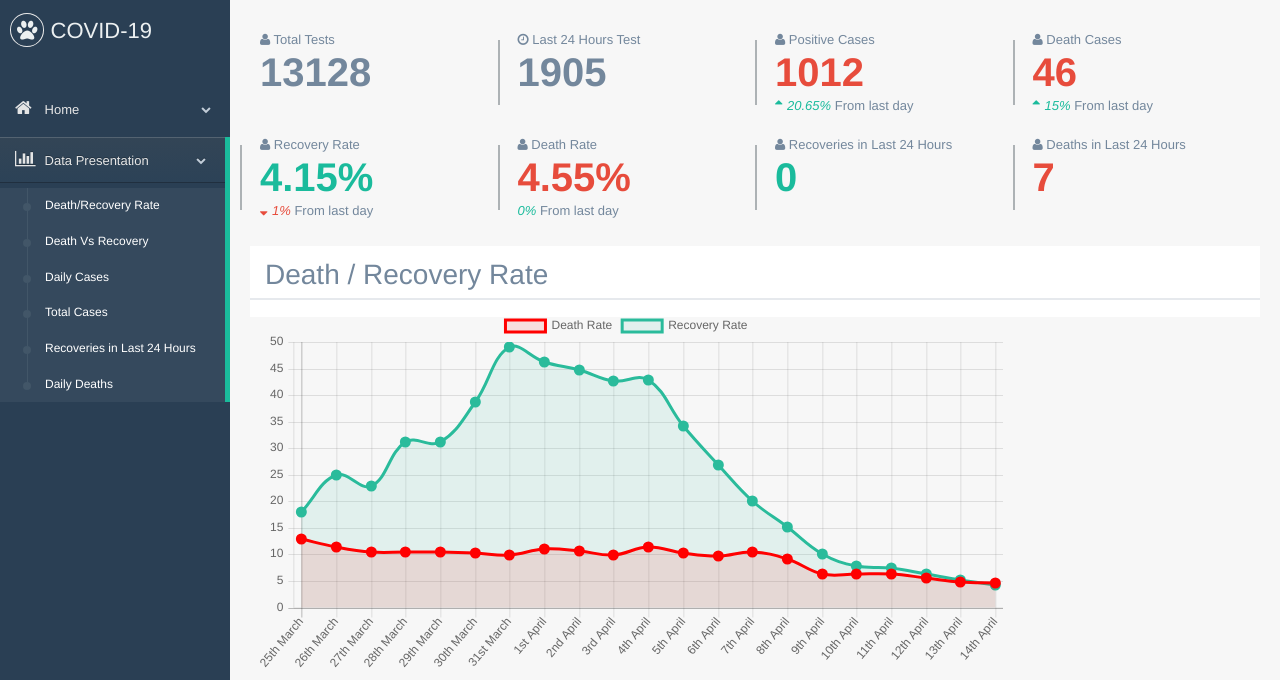
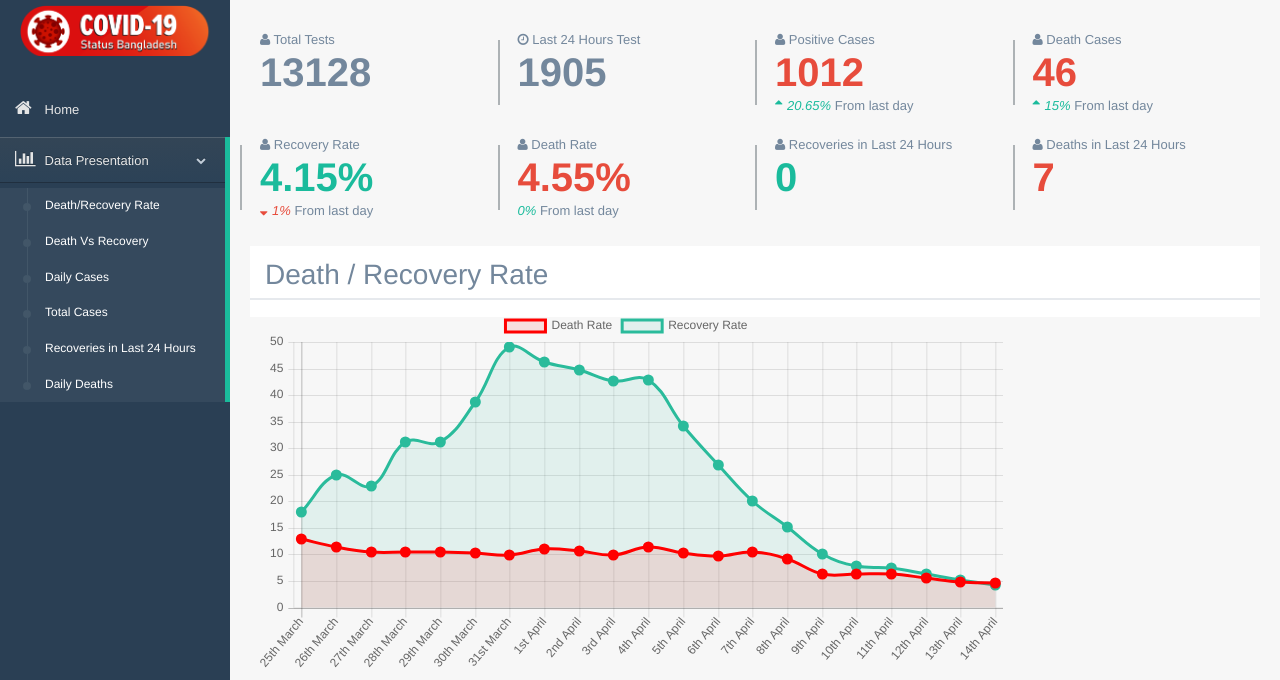
Before and after one commit to abrarhasinkml/COVID-19BD, a PHP site: page / in a window 1280 px wide. Shown: the top 680 px of the page. Run offline with PHP 8.4, Linux system fonts and the light colour scheme; data comes from the database, SQL or seed files in the repository.

Commit message:
image and icon updated

```diff
--- a/web-interface/index.php
+++ b/web-interface/index.php
@@ -181,7 +181,7 @@
         <div class="col-md-3 left_col">
           <div class="left_col scroll-view">
             <div class="navbar nav_title" style="border: 0;">
-              <a href="index.html" class="site_title"><i class="fa fa-paw"></i> <span>COVID-19</span></a>
+               <a href="index.php" class="site_title"><img src="images/main_image.png" alt="Covid19BD"  style='height: 100%; width: 100%; object-fit: contain'></a>
             </div>
 
             <div class="clearfix"></div>
@@ -192,7 +192,7 @@
             <div id="sidebar-menu" class="main_menu_side hidden-print main_menu">
               <div class="menu_section">
                 <ul class="nav side-menu">
-                  <li><a><i class="fa fa-home"></i> Home <span class="fa fa-chevron-down"></span></a>
+                  <li><a href="index.php"><i class="fa fa-home"></i> Home <span class="fa"></span></a>
 
                   </li>
                   <li><a><i class="fa fa-bar-chart-o"></i> Data Presentation<span class="fa fa-chevron-down"></span></a>
```
Also changed, not shown: web-interface/images/favicon.ico, web-interface/images/main_image.png (added).
